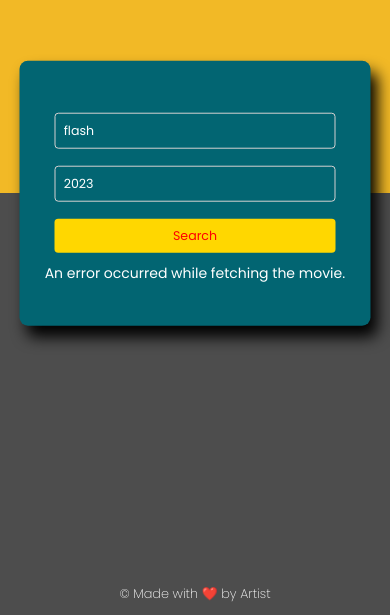
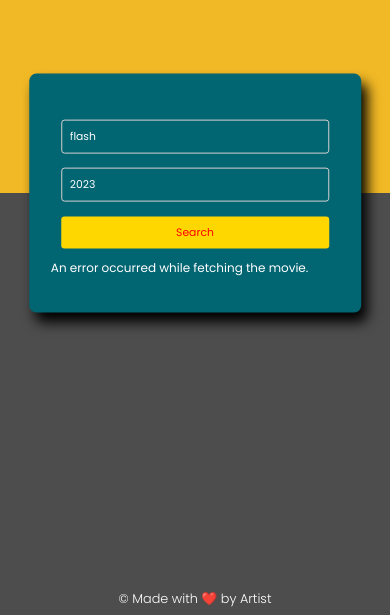
Before and after one commit to artistatbl/MoviesTracker, a plain HTML site: page index.html in a window 390 px wide. Shown: the part 229-844 px from the top of the page. Drawn offline with Linux system fonts and the light colour scheme; no server answers.

Commit message:
updating for mobile view

```diff
--- a/style.css
+++ b/style.css
@@ -154,10 +154,10 @@ h3 {
 
 p {
 	font-size: 0.8em;
-	font-weight: 200;
+	font-weight: 300;
 	line-height: 1.8em;
 	text-align: justify;
-	color: #a0a0a0;
+	color: #bdb8b8;
 }
 
 .msg {
@@ -172,7 +172,7 @@ footer {
 	width: 100%;
 	background: transparent;
 	text-align: center;
-	padding: 10px 0;
+	padding: 5px 0;
 
    }
 
@@ -208,9 +208,14 @@ footer {
 	}
 }
 
-@media  screen and (max-width: 500px) {
+@media  screen and (max-width: 450px) {
 	.rating{
-		margin-left: 7em;
+		margin-left: 5em;
+	}
+	.container{
+		font-size: 12px;
+		width: 85vw;
+
 	}
 
 }
```
